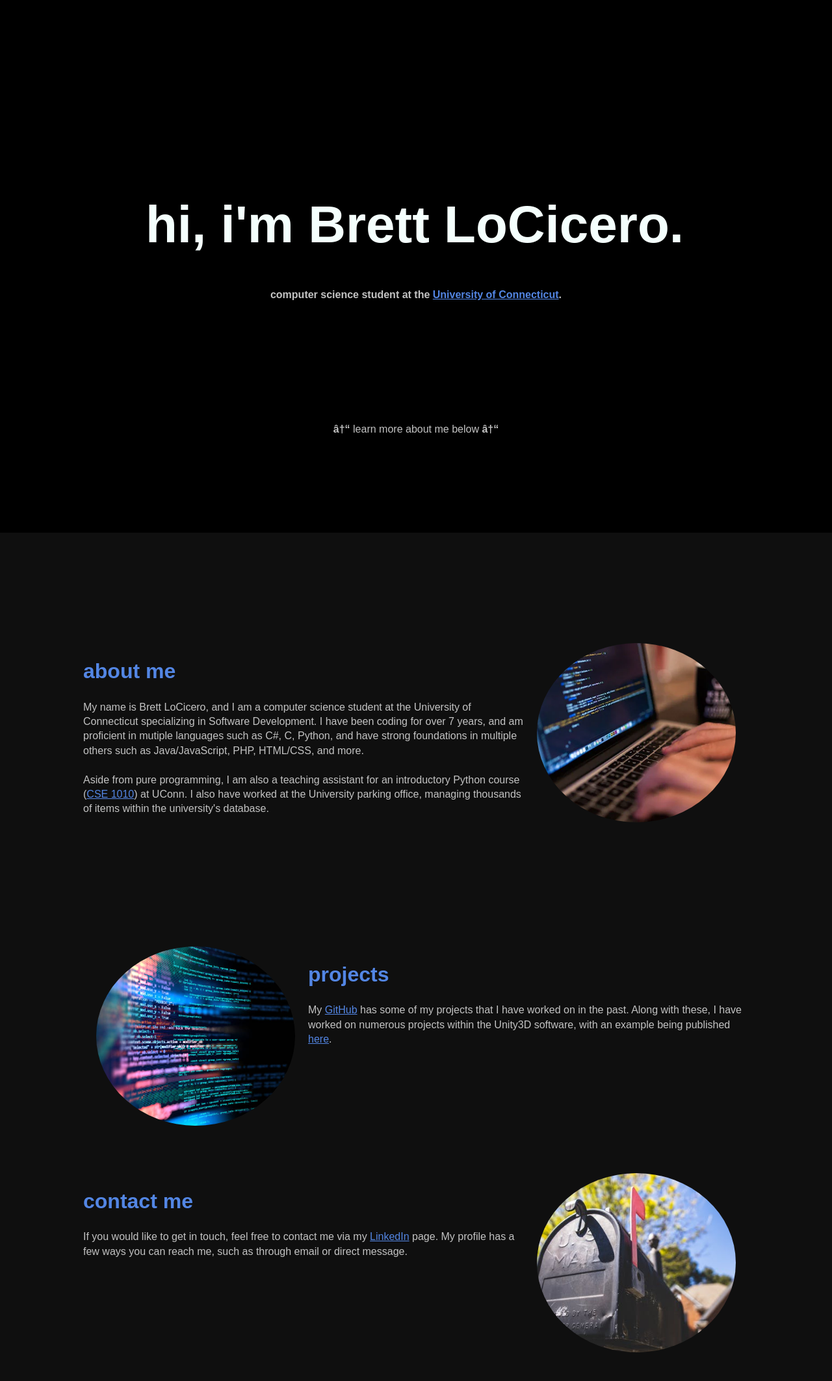
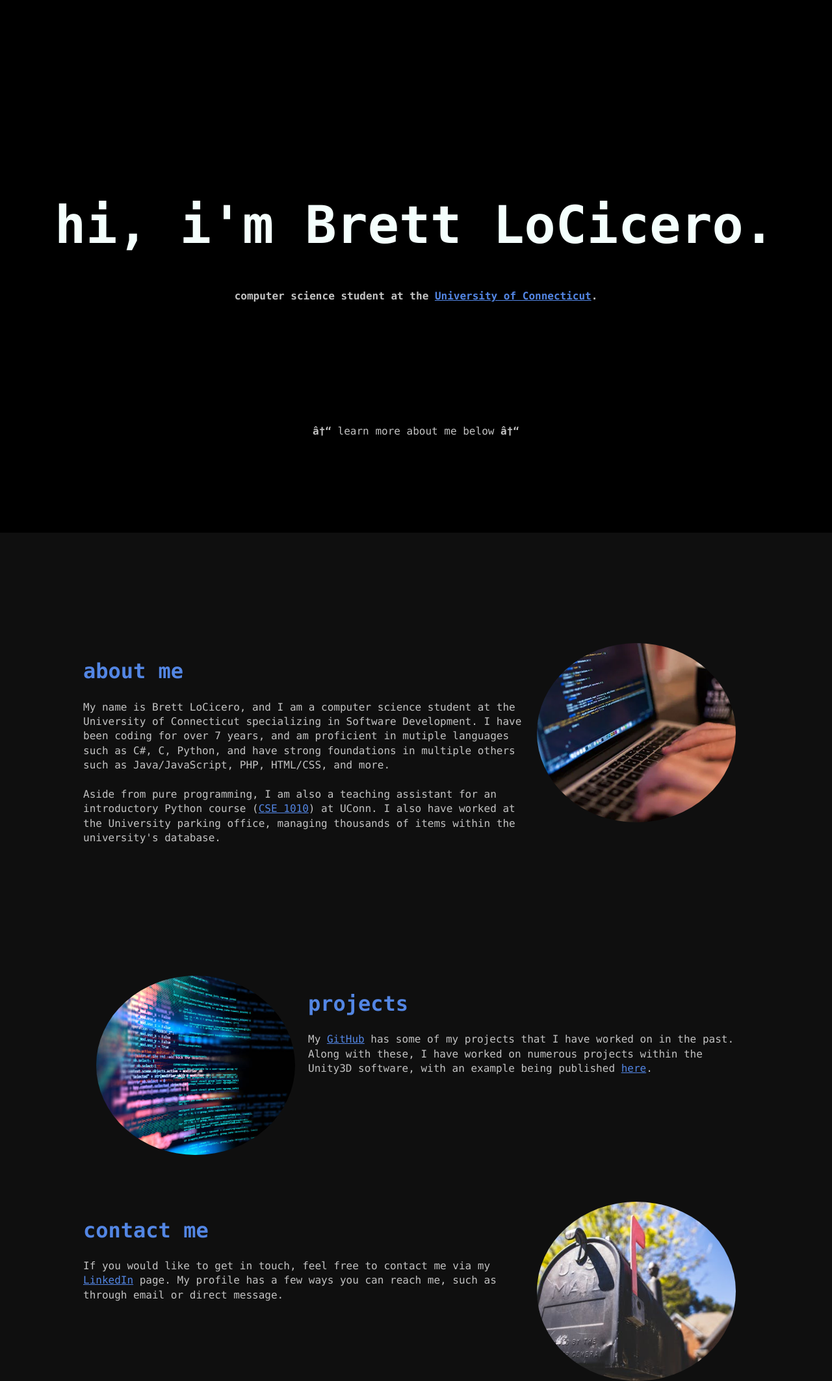
Before and after one commit to brettlocicero/brettlocicero.github.io, a PHP site: page / in a window 1280 px wide. Shown: the whole page at 65% size. Before the commit the page ends 2082 px from the top, so only its background shows below. Run offline with PHP 8.4, Linux system fonts and the light colour scheme; some web fonts are replaced.

Commit message:
Update styles.css

```diff
--- a/styles.css
+++ b/styles.css
@@ -2,8 +2,8 @@ body {
     background-color: rgb(15, 15, 15);
     height: 100%;
     margin: 0;
-    font-family: Arial;
-    font: Arial;
+    font-family: "Menlo";
+    font: "Menlo";
 }
 
 a {
```
